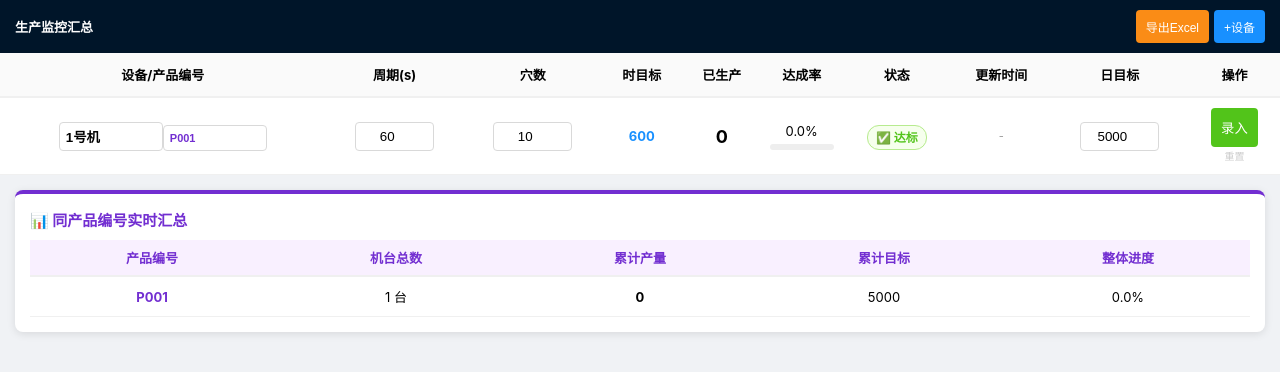
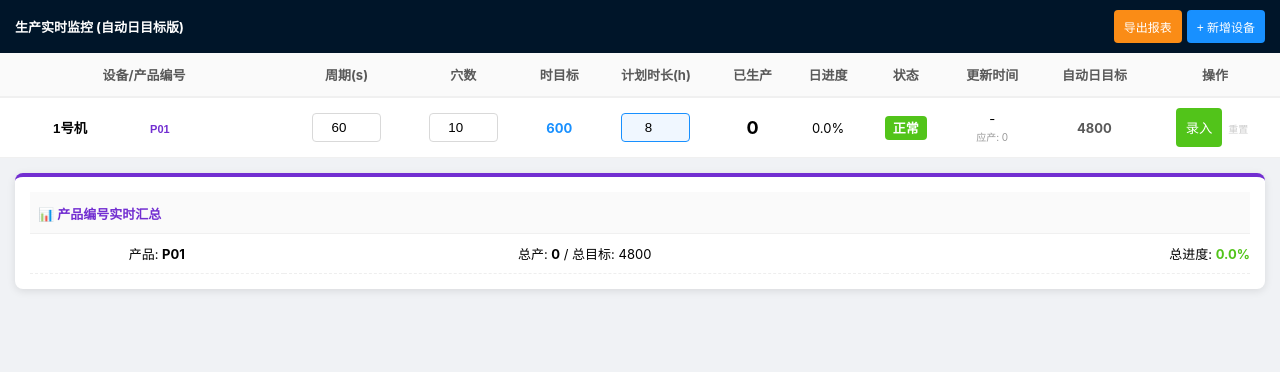
Before and after one commit to Lantth1972/PROD, a plain HTML site: page index.html in a window 1280 px wide. Drawn offline with Linux system fonts and the light colour scheme.

Commit message:
Update index.html

```diff
--- a/index.html
+++ b/index.html
@@ -3,45 +3,44 @@
 <head>
     <meta charset="UTF-8">
     <meta name="viewport" content="width=device-width, initial-scale=1.0, maximum-scale=1.0, user-scalable=no">
-    <title>产线生产看板-全功能增强版</title>
+    <title>产线监控-全自动计算版</title>
     <style>
-        :root { --primary: #1890ff; --success: #52c41a; --danger: #ff4d4f; --warning: #faad14; }
+        :root { --primary: #1890ff; --success: #52c41a; --danger: #ff4d4f; }
         body { font-family: -apple-system, sans-serif; margin: 0; background: #f0f2f5; font-size: 13px; }
-
         .header { background: #001529; color: white; padding: 10px 15px; display: flex; justify-content: space-between; align-items: center; position: sticky; top: 0; z-index: 100; }
         .btn-group { display: flex; gap: 5px; }
-        .btn { border: none; padding: 8px 10px; border-radius: 4px; color: white; font-size: 12px; cursor: pointer; }
-
+        .btn { border: none; padding: 8px 10px; border-radius: 4px; color: white; cursor: pointer; font-size: 12px; }
         .table-container { width: 100%; overflow-x: auto; background: white; }
-        table { width: 100%; border-collapse: collapse; min-width: 1000px; }
-        th { background: #fafafa; padding: 12px 8px; border-bottom: 2px solid #f0f0f0; }
+        table { width: 100%; border-collapse: collapse; min-width: 1100px; }
+        th { background: #fafafa; padding: 12px 8px; border-bottom: 2px solid #f0f0f0; color: #595959; }
         td { border-bottom: 1px solid #f0f0f0; padding: 10px 8px; text-align: center; }
 
-        /* 状态样式 */
-        .status-tag { padding: 4px 8px; border-radius: 12px; font-weight: bold; font-size: 12px; }
-        .status-ok { background: #f6ffed; color: var(--success); border: 1px solid #b7eb8f; }
-        .status-fail { background: #fff1f0; color: var(--danger); border: 1px solid #ffa39e; animation: blink 1.5s infinite; }
-        @keyframes blink { 0%, 100% { opacity: 1; } 50% { opacity: 0.6; } }
+        /* 状态与报警 */
+        .status-tag { padding: 4px 8px; border-radius: 4px; font-weight: bold; color: white; }
+        .status-ok { background: var(--success); }
+        .status-fail { background: var(--danger); animation: flash 1s infinite; }
+        @keyframes flash { 0%, 100% { opacity: 1; } 50% { opacity: 0.7; } }
+        tr.alarm-row { background: #fff1f0 !important; }
 
-        /* 汇总卡片 */
         .summary-card { margin: 15px; background: white; padding: 15px; border-radius: 8px; border-top: 4px solid #722ed1; box-shadow: 0 2px 8px rgba(0,0,0,0.1); }
-        .sum-table { width: 100%; border-collapse: collapse; margin-top: 10px; }
-        .sum-table th { background: #f9f0ff; color: #722ed1; padding: 8px; }
-        .sum-table td { padding: 10px; border-bottom: 1px solid #f0f0f0; }
+        .sum-table { width: 100%; border-collapse: collapse; }
+        .sum-table th { text-align: left; color: #722ed1; padding-bottom: 10px; border-bottom: 1px solid #f0f0f0; }
+        .sum-table td { padding: 10px 0; border-bottom: 1px dashed #eee; }
 
-        input { border: 1px solid #d9d9d9; border-radius: 4px; padding: 6px; width: 65px; text-align: center; }
-        .name-box { width: 90px; text-align: left; font-weight: bold; }
-        .progress-bar { height: 6px; background: #eee; border-radius: 3px; margin-top: 5px; overflow: hidden; }
-        .progress-fill { height: 100%; background: var(--success); transition: width 0.5s; }
+        /* 输入框优化 */
+        input { border: 1px solid #d9d9d9; border-radius: 4px; padding: 6px; width: 55px; text-align: center; }
+        .name-box { width: 85px; text-align: left; font-weight: bold; border:none; background:transparent; }
+        .highlight-input { border-color: var(--primary); background: #f0f7ff; }
+        .info-small { font-size: 10px; color: #999; display: block; margin-top: 2px; }
     </style>
 </head>
 <body>
 
 <div class="header">
-    <strong>生产监控汇总</strong>
+    <strong>生产实时监控 (自动日目标版)</strong>
     <div class="btn-group">
-        <button class="btn" style="background:#fa8c16" onclick="exportData()">导出Excel</button>
-        <button class="btn" style="background:var(--primary)" onclick="addRow()">+设备</button>
+        <button class="btn" style="background:#fa8c16" onclick="exportData()">导出报表</button>
+        <button class="btn" style="background:var(--primary)" onclick="addRow()">+ 新增设备</button>
     </div>
 </div>
 
@@ -53,11 +52,12 @@
                 <th>周期(s)</th>
                 <th>穴数</th>
                 <th>时目标</th>
+                <th>计划时长(h)</th>
                 <th>已生产</th>
-                <th>达成率</th>
+                <th>日进度</th>
                 <th>状态</th>
                 <th>更新时间</th>
-                <th>日目标</th>
+                <th>自动日目标</th>
                 <th>操作</th>
             </tr>
         </thead>
@@ -66,123 +66,111 @@
 </div>
 
 <div class="summary-card">
-    <div style="font-weight:bold; color:#722ed1; font-size:15px;">📊 同产品编号实时汇总</div>
     <table class="sum-table">
-        <thead>
-            <tr>
-                <th>产品编号</th>
-                <th>机台总数</th>
-                <th>累计产量</th>
-                <th>累计目标</th>
-                <th>整体进度</th>
-            </tr>
-        </thead>
+        <thead><tr><th colspan="3">📊 产品编号实时汇总</th></tr></thead>
         <tbody id="summaryTable"></tbody>
     </table>
 </div>
 
 <script>
-    var lines = JSON.parse(localStorage.getItem('PROD_SYSTEM_V6')) || [
-        { id: 1, name: '1号机', pcode: 'P001', cyc: 60, cav: 10, target: 5000, count: 0, lastTime: '-', startTime: new Date().getTime() }
+    // 数据增加一个 workHour 字段
+    var lines = JSON.parse(localStorage.getItem('PROD_AUTO_V8')) || [
+        { id: 1, name: '1号机', pcode: 'P01', cyc: 60, cav: 10, workHour: 8, count: 0, lastTime: '-', startTime: new Date().getTime() }
     ];
 
     function render() {
         var tbody = document.getElementById('mainTable');
-        var stody = document.getElementById('summaryTable');
+        var sbody = document.getElementById('summaryTable');
         var now = new Date().getTime();
         var html = '';
-        var summaryMap = {}; // 用于汇总
+        var summary = {};
 
         for (var i = 0; i < lines.length; i++) {
-            var item = lines[i];
+            var d = lines[i];
 
-            // 1. 自动换算小时目标
-            var hTarget = Math.floor((3600 / (item.cyc || 1)) * (item.cav || 1));
+            // 1. 自动计算：时目标 = (3600 / 周期) * 穴数
+            var hTarget = Math.floor((3600 / (d.cyc || 1)) * (d.cav || 1));
 
-            // 2. 状态判定（按开机时长计算应产）
-            var passedHrs = (now - item.startTime) / 3600000;
-            var expectedNow = Math.floor(passedHrs * hTarget);
-            var isOk = item.count >= expectedNow || passedHrs < 0.01;
+            // 2. 自动计算：日目标 = 时目标 * 计划时长
+            var dTarget = Math.floor(hTarget * (d.workHour || 0));
 
-            // 3. 达成率计算
-            var rate = item.target > 0 ? ((item.count / item.target) * 100).toFixed(1) : 0;
+            // 3. 报警计算：已开机时间产生的理论应产
+            var passedSeconds = (now - d.startTime) / 1000;
+            var expectNow = Math.floor(passedSeconds * (hTarget / 3600));
+            var isFail = (d.count < expectNow) && (passedSeconds > 10);
 
-            // 4. 产品汇总逻辑 (依据产品编号 Pcode)
-            var code = item.pcode || "未命名";
-            if (!summaryMap[code]) {
-                summaryMap[code] = { count: 0, target: 0, devices: 0 };
-            }
-            summaryMap[code].count += Number(item.count);
-            summaryMap[code].target += Number(item.target);
-            summaryMap[code].devices += 1;
+            // 4. 进度百分比
+            var rate = dTarget > 0 ? ((d.count / dTarget) * 100).toFixed(1) : 0;
 
-            html += '<tr class="' + (isOk ? '' : 'alarm') + '">' +
+            // 5. 汇总逻辑
+            if (!summary[d.pcode]) summary[d.pcode] = { c: 0, t: 0, h: 0 };
+            summary[d.pcode].c += Number(d.count);
+            summary[d.pcode].t += Number(dTarget);
+            summary[d.pcode].h += Number(d.workHour);
+
+            html += '<tr class="' + (isFail ? 'alarm-row' : '') + '">' +
                 '<td>' +
-                    '<input class="name-box" value="'+item.name+'" oninput="edit('+item.id+',\'name\',this.value)">' +
-                    '<input class="name-box" style="color:#722ed1;font-size:11px" value="'+item.pcode+'" oninput="edit('+item.id+',\'pcode\',this.value)">' +
+                    '<input class="name-box" value="'+d.name+'" oninput="edit('+d.id+',\'name\',this.value)">' +
+                    '<input class="name-box" style="color:#722ed1;font-size:11px" value="'+d.pcode+'" oninput="edit('+d.id+',\'pcode\',this.value)">' +
                 '</td>' +
-                '<td><input type="number" value="'+item.cyc+'" oninput="edit('+item.id+',\'cyc\',this.value)"></td>' +
-                '<td><input type="number" value="'+item.cav+'" oninput="edit('+item.id+',\'cav\',this.value)"></td>' +
+                '<td><input type="number" value="'+d.cyc+'" oninput="edit('+d.id+',\'cyc\',this.value)"></td>' +
+                '<td><input type="number" value="'+d.cav+'" oninput="edit('+d.id+',\'cav\',this.value)"></td>' +
                 '<td style="color:var(--primary);font-weight:bold">'+hTarget+'</td>' +
-                '<td style="font-size:18px;font-weight:bold">'+item.count+'</td>' +
-                '<td>'+rate+'%<div class="progress-bar"><div class="progress-fill" style="width:'+Math.min(100,rate)+'%"></div></div></td>' +
-                '<td><span class="status-tag '+(isOk?'status-ok':'status-fail')+'">'+(isOk?'✅ 达标':'❌ 滞后')+'</span></td>' +
-                '<td style="color:#999;font-size:11px">'+item.lastTime+'</td>' +
-                '<td><input type="number" value="'+item.target+'" oninput="edit('+item.id+',\'target\',this.value)"></td>' +
+                '<td><input type="number" step="0.5" class="highlight-input" value="'+(d.workHour || 0)+'" oninput="edit('+d.id+',\'workHour\',this.value)"></td>' +
+                '<td style="font-size:18px;font-weight:bold">'+d.count+'</td>' +
+                '<td>'+rate+'%</td>' +
+                '<td><span class="status-tag '+(isFail?'status-fail':'status-ok')+'">'+(isFail?'滞后':'正常')+'</span></td>' +
+                '<td>'+d.lastTime+'<span class="info-small">应产: '+expectNow+'</span></td>' +
+                '<td style="font-weight:bold; color:#595959">'+dTarget+'</td>' +
                 '<td>' +
-                    '<button style="background:var(--success);color:white;border:none;padding:10px;border-radius:4px;cursor:pointer" onclick="report('+item.id+')">录入</button>' +
-                    '<button style="border:none;background:none;color:#ccc;font-size:10px;display:block;margin:auto" onclick="reset('+item.id+')">重置</button>' +
+                    '<button style="background:var(--success);color:white;border:none;padding:10px;border-radius:4px" onclick="report('+d.id+')">录入</button>' +
+                    '<button style="border:none;background:none;color:#ccc;font-size:10px;margin-top:4px" onclick="reset('+d.id+')">重置</button>' +
                 '</td>' +
             '</tr>';
         }
         tbody.innerHTML = html;
-        localStorage.setItem('PROD_SYSTEM_V6', JSON.stringify(lines));
 
-        // 渲染汇总表
         var sHtml = '';
-        for (var key in summaryMap) {
-            var s = summaryMap[key];
-            var sRate = s.target > 0 ? ((s.count / s.target) * 100).toFixed(1) : 0;
+        for (var k in summary) {
+            var sRate = summary[k].t > 0 ? ((summary[k].c / summary[k].t)*100).toFixed(1) : 0;
             sHtml += '<tr>' +
-                '<td style="font-weight:bold;color:#722ed1">'+key+'</td>' +
-                '<td>'+s.devices+' 台</td>' +
-                '<td style="font-weight:bold">'+s.count+'</td>' +
-                '<td>'+s.target+'</td>' +
-                '<td>'+sRate+'%</td>' +
+                '<td>产品: <b>'+k+'</b></td>' +
+                '<td>总产: <b>'+summary[k].c+'</b> / 总目标: '+summary[k].t+'</td>' +
+                '<td style="text-align:right">总进度: <b style="color:var(--success)">'+sRate+'%</b></td>' +
             '</tr>';
         }
-        stody.innerHTML = sHtml || '<tr><td colspan="5">请在上方输入产品编号</td></tr>';
+        sbody.innerHTML = sHtml || '<tr><td>请录入产品编号</td></tr>';
+        localStorage.setItem('PROD_AUTO_V8', JSON.stringify(lines));
     }
 
-    function edit(id, field, val) {
+    function edit(id, f, v) {
         var line = lines.find(function(l){ return l.id === id });
         if(line) {
-            line[field] = (field==='name'||field==='pcode') ? val : Number(val);
-            // 实时更新汇总和计算，但不重绘DOM以防丢失焦点
-            localStorage.setItem('PROD_SYSTEM_V6', JSON.stringify(lines));
-            clearTimeout(window.t);
-            window.t = setTimeout(render, 1500); // 停止输入1.5秒后刷新界面显示计算结果
+            line[f] = (f==='name'||f==='pcode') ? v : Number(v);
+            localStorage.setItem('PROD_AUTO_V8', JSON.stringify(lines));
+            // 联动计算：停止输入1.5秒后自动刷新所有目标数值
+            clearTimeout(window.rt); window.rt = setTimeout(render, 1500);
         }
     }
 
     function report(id) {
         var n = prompt("输入本次新增产量:");
-        if(n) {
+        if(n && !isNaN(n)) {
             var line = lines.find(function(l){ return l.id === id });
             line.count += Number(n);
-            var d = new Date();
-            line.lastTime = d.getHours() + ":" + String(d.getMinutes()).padStart(2,'0') + ":" + String(d.getSeconds()).padStart(2,'0');
+            var t = new Date();
+            line.lastTime = t.getHours()+":"+String(t.getMinutes()).padStart(2,'0')+":"+String(t.getSeconds()).padStart(2,'0');
             render();
         }
     }
 
     function addRow() {
-        lines.push({ id: Date.now(), name: '新机台', pcode: 'P01', cyc: 60, cav: 1, target: 1000, count: 0, lastTime: '-', startTime: new Date().getTime() });
+        lines.push({ id: Date.now(), name: '新设备', pcode: 'P01', cyc: 60, cav: 1, workHour: 8, count: 0, lastTime: '-', startTime: new Date().getTime() });
         render();
     }
 
     function reset(id) {
-        if(confirm("确定重置？")) {
+        if(confirm("重置将重新开始计算该台产量的“达标状态”，确定吗？")) {
             var line = lines.find(function(l){ return l.id === id });
             line.count = 0; line.startTime = new Date().getTime(); line.lastTime = '已重置';
             render();
@@ -190,15 +178,18 @@
     }
 
     function exportData() {
-        var csv = "\uFEFF设备,产品编号,周期,穴数,产量,目标,更新时间\n";
-        lines.forEach(function(l){ csv += l.name+","+l.pcode+","+l.cyc+","+l.cav+","+l.count+","+l.target+","+l.lastTime+"\n"; });
+        var csv = "\uFEFF设备,产品,周期,穴数,计划时长,产量,自动日目标,更新时间\n";
+        lines.forEach(function(l){
+            var ht = Math.floor((3600/l.cyc)*l.cav);
+            csv += l.name+","+l.pcode+","+l.cyc+","+l.cav+","+l.workHour+","+l.count+","+(ht*l.workHour)+","+l.lastTime+"\n";
+        });
         var a = document.createElement("a");
         a.href = URL.createObjectURL(new Blob([csv], {type:'text/csv'}));
-        a.download = "生产报表.csv";
+        a.download = "生产报表_"+new Date().toISOString().slice(0,10)+".csv";
         a.click();
     }
 
-    setInterval(render, 10000); // 每10秒自检一次状态
+    setInterval(render, 10000);
     render();
 </script>
 </body>
```
